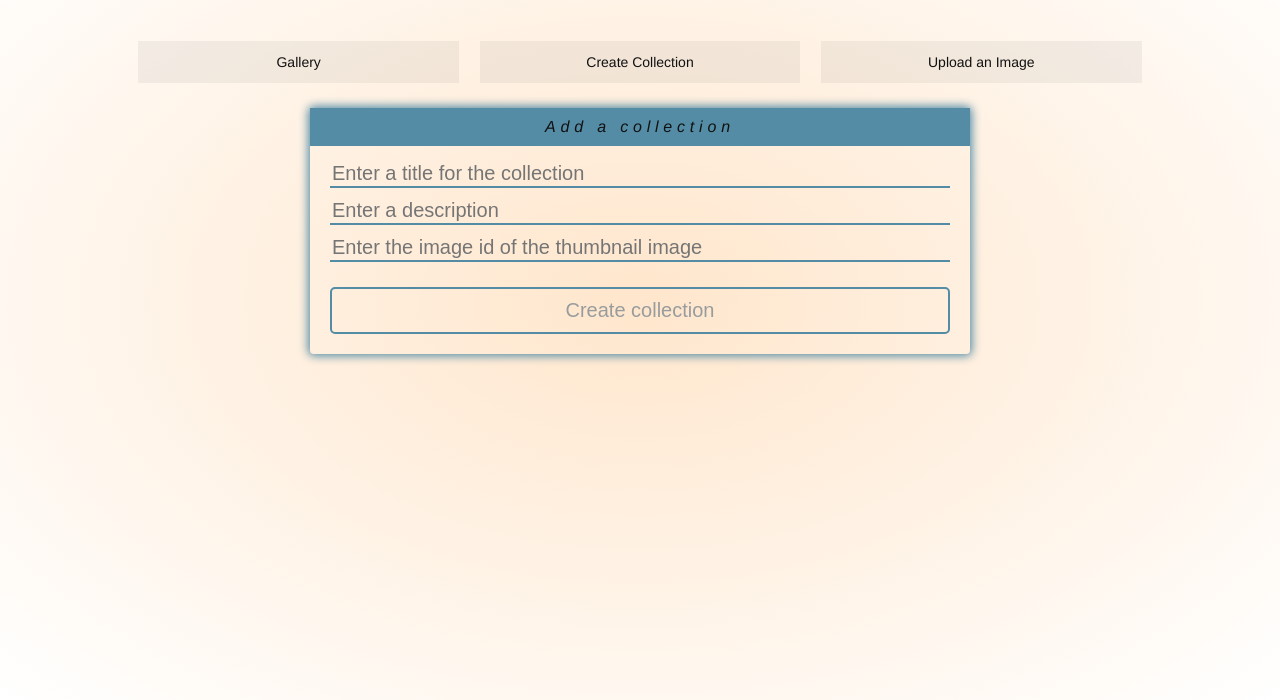
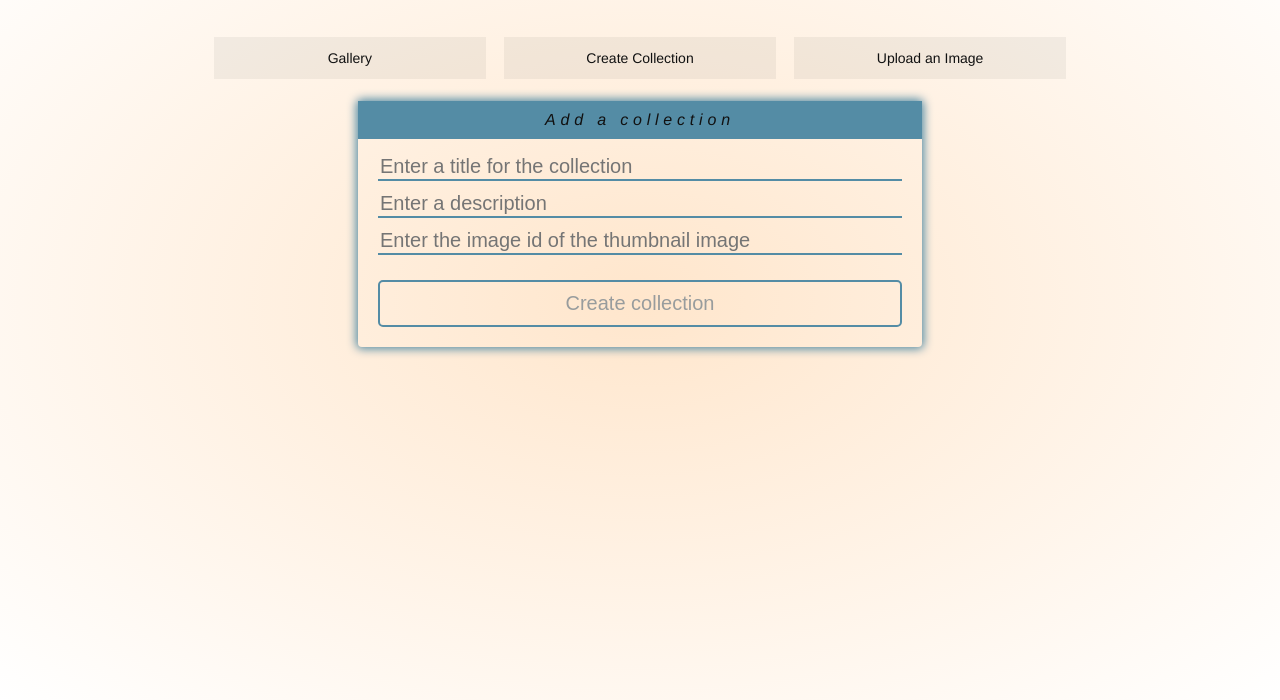
Before and after one commit to JSpeedie/coll-ery, a website: page static/add_collection.html in a window 1280 px wide. Shown: the part 100-800 px from the top of the page. Drawn offline with Linux system fonts and the light colour scheme.

Commit message:
Adjusted bodies to be slimmer 85% width, as they were originally

```diff
--- a/static/add_collection.html
+++ b/static/add_collection.html
@@ -6,7 +6,7 @@
     <link href="style/form.css" rel="stylesheet" type="text/css"/>
 	<script src="js/add_collection_script.js"></script>
 </head>
-<body>
+<body class="slimmer_body">
     <header>
         <a href="/" id="title">Gallery</a>
     </header>
```
Also changed, not shown: static/edit_collection.html (+1 -1 lines), static/view_collection.html (+1 -1 lines).
